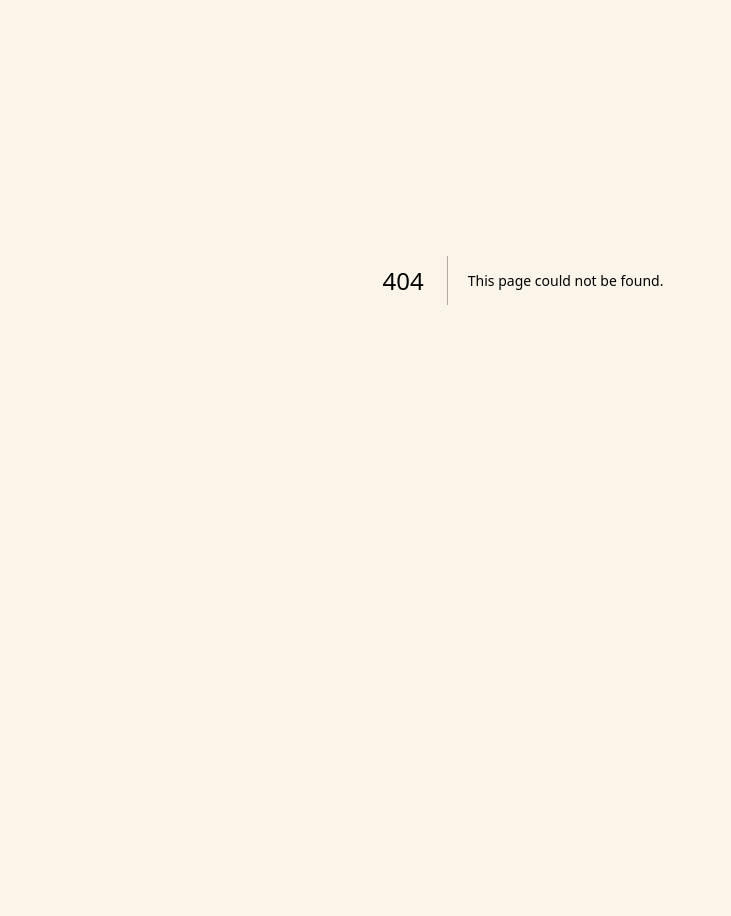
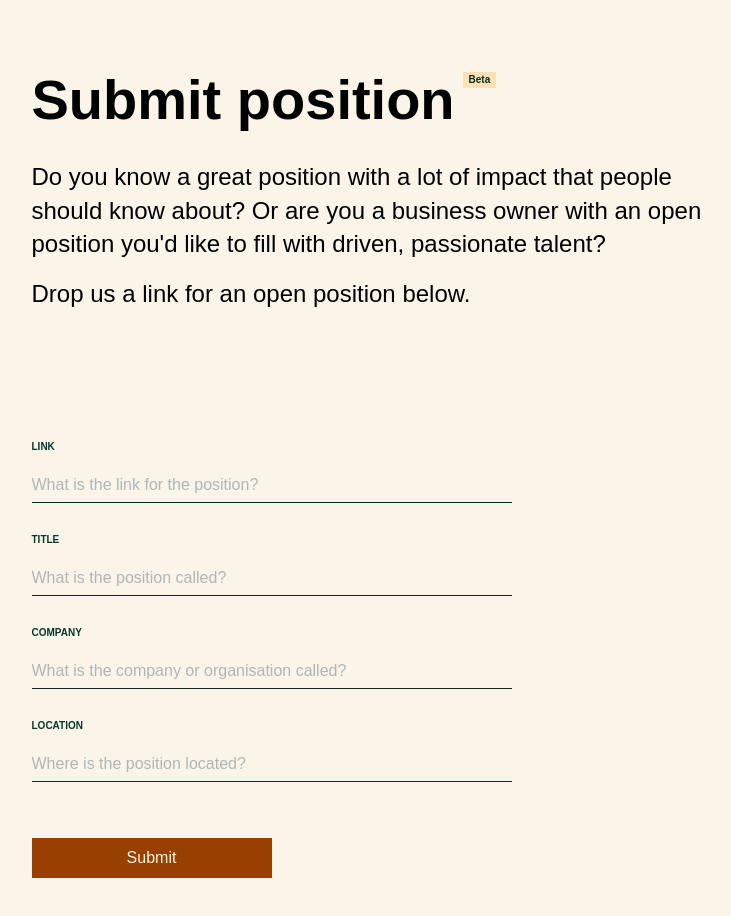
Before and after one commit to mortenbjoern/NXT-INDX, a Next.js app: page /submit in a window 1280 px wide. Before the commit this address had no page. Shown: the part 120-1036 px from the top of the page, without its empty margins (117-848 px from the left). Before the commit the page ends 800 px from the top, so only its background shows below. Built offline with nearby package versions, Linux system fonts and the light colour scheme; no server answers; a web font is replaced by a local one.

Commit message:
moved submission to page rather than overlay

```diff
--- a/components/header.js
+++ b/components/header.js
@@ -4,7 +4,7 @@ import { useState } from 'react';
 import { X } from 'react-feather';
 import { useWindowSize } from '../lib/useWindowSize';
 
-const DesktopHeader = ({ toggle }) => {
+const DesktopHeader = () => {
   return (
     <nav className="flex gap-2 text-label-14 text-dark">
       <Link className="block" href="/about">
@@ -16,12 +16,12 @@ const DesktopHeader = ({ toggle }) => {
       >
         Get in touch
       </a>
-      <button
-        onClick={() => toggle()}
+      <Link
+        href="/submit"
         className="text-accent border-accent hover:bg-accent hover:text-light hover:border-accent border p-1"
       >
         Submit position +
-      </button>
+      </Link>
     </nav>
   );
 };
@@ -63,12 +63,12 @@ const MobileMenu = ({ toggle }) => {
           Get in touch
         </a>
       </div>
-      <button
-        onClick={() => toggle()}
+      <Link
+        href={'/submit'}
         className="text-accent border-accent border p-1 text-label-14"
       >
         Submit position +
-      </button>
+      </Link>
     </nav>
   );
 };
--- /dev/null
+++ b/components/label.js
@@ -0,0 +1,9 @@
+export default function Label({ children }) {
+  return (
+    <div
+      className={`text-label-zero bg-solar text-dark h-2 flex items-center text-center p-0.75 font-semibold`}
+    >
+      {children}
+    </div>
+  );
+}
--- /dev/null
+++ b/pages/submit/index.js
@@ -0,0 +1,136 @@
+import Footer from '../../components/footer';
+import Header from '../../components/header';
+import Layout from '../../components/layout';
+import Spacer from '../../components/spacer';
+import Headline from '../../components/headline';
+import Paragraph from '../../components/paragraph';
+import Head from 'next/head';
+import PageTitle from '../../components/pageTitle';
+
+import { useState } from 'react';
+import { X } from 'react-feather';
+import Label from '../../components/label';
+
+const FormSection = ({ label, placeholder, setter, value, required }) => (
+  <>
+    <label className="mt-4 text-label-10 font-semibold uppercase text-dark-tint">
+      {label}
+    </label>
+    <input
+      className="mt-2 py-1 bg-light placeholder-grey border-b text-label-16 text-dark focus:outline-none focus:border-accent transition-colors duration-200 rounded-none"
+      placeholder={placeholder}
+      required={required}
+      onChange={(e) => setter(e.target.value)}
+      value={value}
+    ></input>
+  </>
+);
+
+const SubmitButton = ({ success }) => {
+  return (
+    <input
+      type="submit"
+      value={success ? 'Submitted ✓' : 'Submit'}
+      className={`mt-7 w-1/2 ${
+        success ? 'bg-dark-tint' : 'bg-accent'
+      } text-light py-1.5 text-label-16`}
+      disabled={success}
+    />
+  );
+};
+
+export const databaseId = process.env.NOTION_DATABASE_ID;
+
+export default function Submit({ toggle, visible }) {
+  const [url, setURL] = useState('');
+  const [title, setTitle] = useState('');
+  const [company, setCompany] = useState('');
+  const [location, setLocation] = useState('');
+  const [success, setSuccess] = useState(false);
+
+  // Form submit handler
+  const handleSubmit = async (e) => {
+    e.preventDefault();
+    const res = await fetch('http://localhost:3000/api/submit-entry', {
+      method: 'POST',
+      body: JSON.stringify({ url, title, company, location }),
+    });
+    if (res.status === 201) {
+      console.log('great success');
+      setURL('');
+      setTitle('');
+      setCompany('');
+      setLocation('');
+      setSuccess(true);
+    } else {
+      console.log(res);
+    }
+  };
+
+  return (
+    <>
+      <Layout visible={visible}>
+        <Head>
+          <title>Submit — NXT INDX</title>
+        </Head>
+        <Header toggle={toggle} />
+        <Spacer height={'h-15'} />
+        <div className="flex md:flex-row gap-1">
+          <PageTitle>Submit position</PageTitle>
+          <Label>Beta</Label>
+        </div>
+        <Spacer height={'h-4'} />
+        <div className="md:max-w-2xl">
+          <Headline>
+            Do you know a great position with a lot of impact that people should
+            know about? Or are you a business owner with an open position you'd
+            like to fill with driven, passionate talent?
+          </Headline>
+          <Spacer height={'h-2'} />
+          <Headline>Drop us a link for an open position below.</Headline>
+        </div>
+        <Spacer height={'h-10'} />
+        <section className="flex flex-col w-full md:flex-row gap-x-5 justify-start items-start">
+          <div className="h-full flex flex-col w-full py-2.5">
+            <form
+              onSubmit={handleSubmit}
+              className="flex flex-col w-full md:w-60"
+            >
+              <FormSection
+                label="link"
+                placeholder="What is the link for the position?"
+                setter={setURL}
+                value={url}
+                required={true}
+              />
+              <FormSection
+                label="title"
+                placeholder="What is the position called?"
+                setter={setTitle}
+                value={title}
+                required={false}
+              />
+              <FormSection
+                label="company"
+                placeholder="What is the company or organisation called?"
+                setter={setCompany}
+                value={company}
+                required={false}
+              />
+              <FormSection
+                label="location"
+                placeholder="Where is the position located?"
+                setter={setLocation}
+                value={location}
+                required={false}
+              />
+              <SubmitButton success={success} />
+            </form>
+          </div>
+        </section>
+        <Spacer height={'h-25 md:h-40'} />
+        <Footer toggle={toggle} />
+      </Layout>
+    </>
+  );
+}
--- a/tailwind.config.js
+++ b/tailwind.config.js
@@ -67,6 +67,7 @@ module.exports = {
       4: '3px',
     },
     fontSize: {
+      'label-zero': ['10px', '0px'],
       'label-8': ['8px', '8px'],
       'label-10': ['10px', '10px'],
       'label-12': ['12px', '12px'],
```
